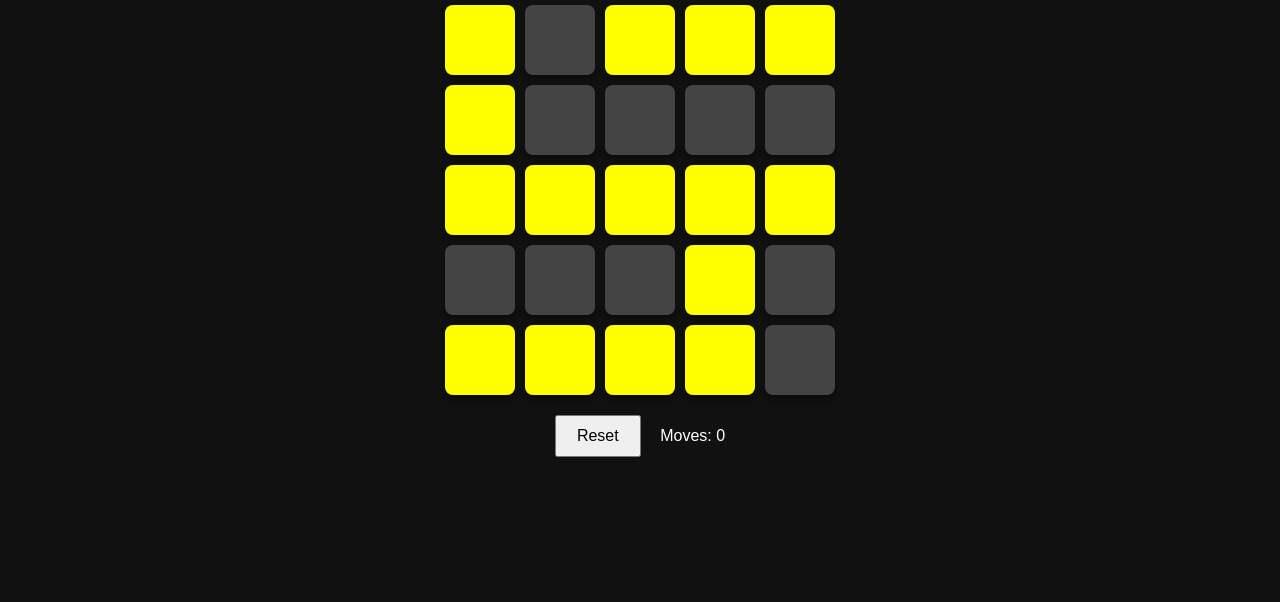
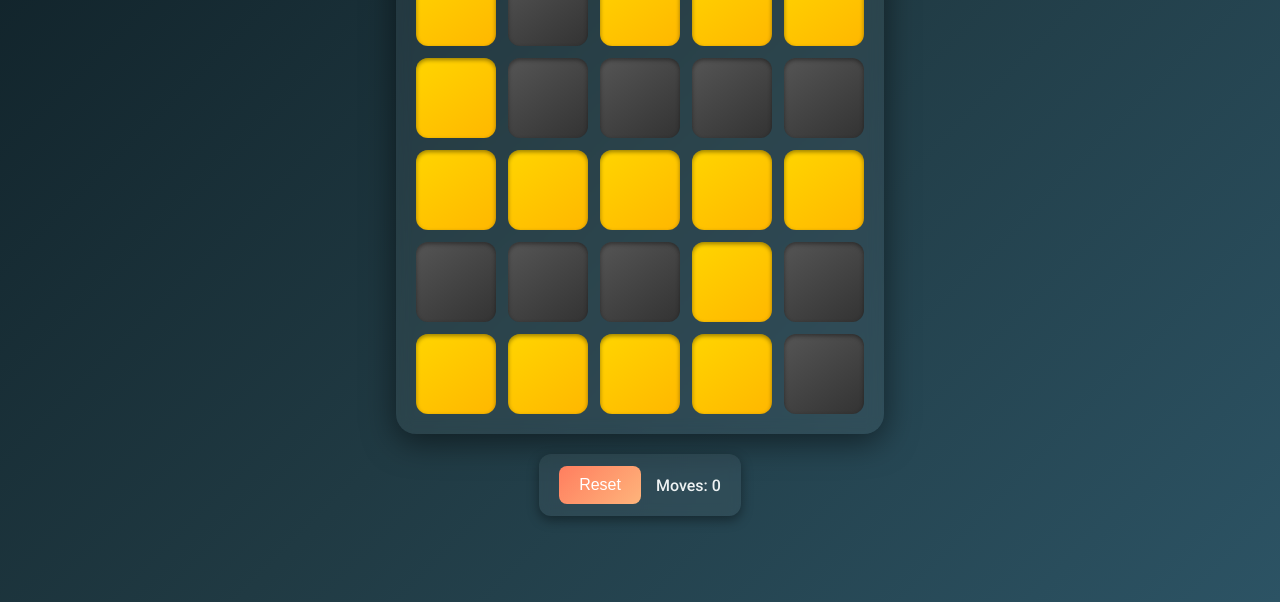
Before and after one commit to 495BC/game, a plain HTML site: page index.html in a window 1280 px wide. Shown: the part 198-800 px from the top of the page. Drawn offline with Linux system fonts and the light colour scheme.

Commit message:
Update index.html

```diff
--- a/index.html
+++ b/index.html
@@ -3,71 +3,103 @@
 <head>
 <meta charset="UTF-8">
 <title>3D Lights Out</title>
+<link href="https://fonts.googleapis.com/css?family=Roboto:400,500&display=swap" rel="stylesheet">
 <style>
+  * { box-sizing: border-box; margin: 0; padding: 0; }
   body {
+    font-family: 'Roboto', sans-serif;
     display: flex;
     flex-direction: column;
     align-items: center;
     justify-content: center;
     height: 100vh;
-  background: #111;
-  color: #fff;
-  margin: 0;
-  font-family: sans-serif;
-  user-select: none;
+    background: linear-gradient(135deg, #0f2027, #203a43, #2c5364);
+    color: #eef2f3;
   }
   h1 {
-  margin: 0;
+    font-weight: 500;
+    letter-spacing: 1px;
   }
   #wrapper {
     perspective: 1000px;
     margin-top: 20px;
+    background: rgba(255,255,255,0.05);
+    border-radius: 20px;
+    padding: 20px;
+    backdrop-filter: blur(8px);
+    box-shadow: 0 8px 32px rgba(0,0,0,0.5);
   }
   #game {
     display: grid;
-  grid-template-columns: repeat(5, 70px);
-  gap: 10px;
+    grid-template-columns: repeat(5, 80px);
+    gap: 12px;
   }
   .cell {
-  width: 70px;
-  height: 70px;
+    width: 80px;
+    height: 80px;
     position: relative;
     transform-style: preserve-3d;
     transform-origin: center;
-  transition: transform 0.5s;
+    transition: transform 0.4s, box-shadow 0.3s;
     cursor: pointer;
+  }
+  .cell:hover {
+    transform: scale(1.05);
+    box-shadow: 0 8px 16px rgba(0,0,0,0.3);
+  }
+  .cell.off {
+    transform: rotateX(180deg);
+  }
+  .cell.off:hover {
+    transform: rotateX(180deg) scale(1.05);
+    box-shadow: 0 8px 16px rgba(0,0,0,0.3);
   }
   .face {
     position: absolute;
     width: 100%;
     height: 100%;
-  border-radius: 8px;
+    border-radius: 12px;
     backface-visibility: hidden;
+    box-shadow: inset 0 2px 4px rgba(0,0,0,0.4);
     transform-style: preserve-3d;
-  box-shadow: 0 4px 6px rgba(0,0,0,0.4);
   }
   .front {
-  background: yellow;
+    background: linear-gradient(145deg, #ffd500, #ffb700);
     transform: translateZ(20px);
   }
   .back {
-  background: #444;
+    background: linear-gradient(145deg, #555, #333);
     transform: rotateX(180deg) translateZ(20px);
-}
-.cell.off {
-  transform: rotateX(180deg);
   }
   #controls {
     margin-top: 20px;
+    display: flex;
+    align-items: center;
+    background: rgba(255,255,255,0.05);
+    padding: 12px 20px;
+    border-radius: 12px;
+    backdrop-filter: blur(6px);
+    box-shadow: 0 4px 12px rgba(0,0,0,0.4);
   }
   button {
+    background: linear-gradient(135deg, #ff7e5f, #feb47b);
+    border: none;
+    border-radius: 8px;
     padding: 10px 20px;
     font-size: 16px;
+    font-weight: 500;
+    color: #fff;
     cursor: pointer;
+    transition: transform 0.2s, box-shadow 0.2s;
+  }
+  button:hover {
+    transform: translateY(-2px);
+    box-shadow: 0 6px 12px rgba(0,0,0,0.3);
   }
   #moves {
     margin-left: 15px;
     font-size: 16px;
+    font-weight: 500;
   }
 </style>
 </head>
@@ -81,18 +113,15 @@ button {
   <span id="moves">Moves: 0</span>
 </div>
 <script>
-const size = 5;
-const game = document.getElementById('game');
-const movesDisplay = document.getElementById('moves');
-const resetBtn = document.getElementById('reset');
-let cells = [];
-let moves = 0;
+const size = 5,
+      game = document.getElementById('game'),
+      movesDisplay = document.getElementById('moves'),
+      resetBtn = document.getElementById('reset');
+let cells = [], moves = 0;
 
 function init() {
-  moves = 0;
-  updateMoves();
-  game.innerHTML = '';
-  cells = [];
+  moves = 0; updateMoves();
+  game.innerHTML = ''; cells = [];
   for (let i = 0; i < size; i++) {
     const row = [];
     for (let j = 0; j < size; j++) {
@@ -117,19 +146,17 @@ function toggle(i, j) {
 
 function onClickCell(i, j) {
   toggle(i, j);
-  toggle(i - 1, j);
-  toggle(i + 1, j);
-  toggle(i, j - 1);
-  toggle(i, j + 1);
+  toggle(i-1, j);
+  toggle(i+1, j);
+  toggle(i, j-1);
+  toggle(i, j+1);
 }
 
 function onClick() {
-  const i = +this.dataset.i;
-  const j = +this.dataset.j;
+  const i = +this.dataset.i,
+        j = +this.dataset.j;
   onClickCell(i, j);
-  moves++;
-  updateMoves();
-  checkWin();
+  moves++; updateMoves(); checkWin();
 }
 
 function updateMoves() {
@@ -137,22 +164,19 @@ function updateMoves() {
 }
 
 function checkWin() {
-  for (let i = 0; i < size; i++) {
-    for (let j = 0; j < size; j++) {
+  for (let i = 0; i < size; i++)
+    for (let j = 0; j < size; j++)
       if (!cells[i][j].classList.contains('off')) return;
-    }
-  }
   setTimeout(() => alert('You won in ' + moves + ' moves!'), 200);
 }
 
 function scramble() {
-  for (let k = 0; k < size * size * 3; k++) {
-    const i = Math.floor(Math.random() * size);
-    const j = Math.floor(Math.random() * size);
-    onClickCell(i, j);
-  }
-  moves = 0;
-  updateMoves();
+  for (let k = 0; k < size * size * 3; k++)
+    onClickCell(
+      Math.floor(Math.random() * size),
+      Math.floor(Math.random() * size)
+    );
+  moves = 0; updateMoves();
 }
 
 resetBtn.addEventListener('click', init);
```
Lines whose indentation alone changed are shown as unchanged.
